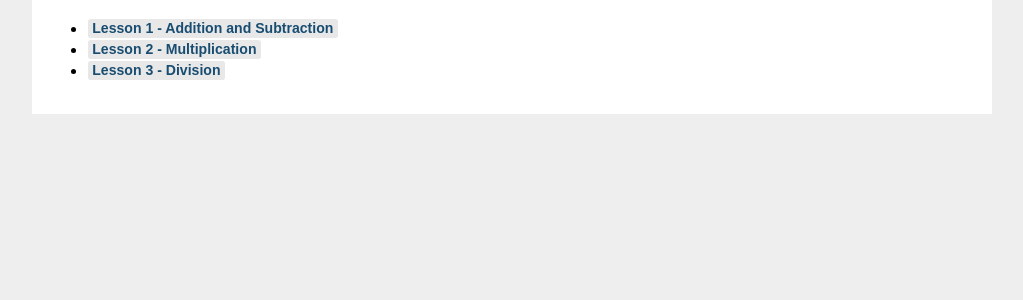
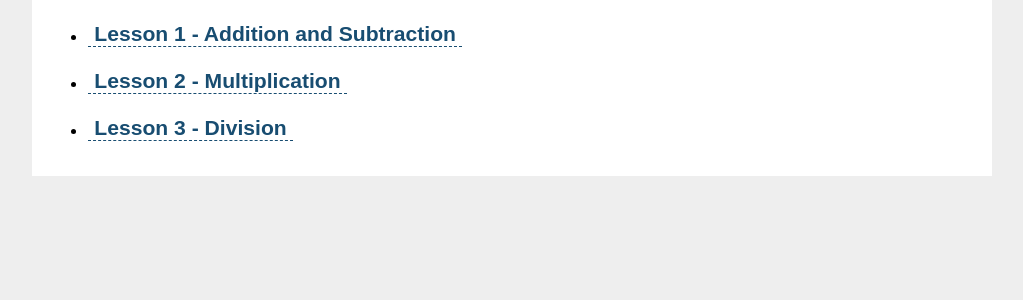
Before and after one commit to bbc6502/mathspractice, a Flask app: page / in a window 1280 px wide. Shown: the part 99-399 px from the top of the page, without its empty margins (128-1151 px from the left). Run offline with Flask 3, Linux system fonts and the light colour scheme.

Commit message:
Update home page format

```diff
--- a/mathspractice/static/style.css
+++ b/mathspractice/static/style.css
@@ -42,13 +42,14 @@ table.compact td { padding: 0; }
     display: inline;
     color: #184d71;
     text-align: center;
-    border-radius: 0.2em;
-    background: #e8e8e8;
     font-weight: bold;
     line-height: 0.8em;
     font-size: 0.8em;
-    padding: 0.1em;
+    padding-top: 0.1em;
     padding-left: 0.3em;
     padding-right: 0.3em;
+    padding-bottom: 0;
     margin: 0;
+    border-width: 1px;
+    border-bottom-style: dashed;
 }
--- a/mathspractice/templates/index.html
+++ b/mathspractice/templates/index.html
@@ -6,8 +6,8 @@
 
 {% block content %}
     <ul>
-    <li><a class="button" href="{{ url_for("lesson1.index") }}">Lesson 1 - Addition and Subtraction</a></li>
-    <li><a class="button" href="{{ url_for("lesson2.index") }}">Lesson 2 - Multiplication</a></li>
-    <li><a class="button" href="{{ url_for("lesson3.index") }}">Lesson 3 - Division</a></li>
+    <li><h1><a class="button" href="{{ url_for("lesson1.index") }}">Lesson 1 - Addition and Subtraction</a></h1></li>
+    <li><h1><a class="button" href="{{ url_for("lesson2.index") }}">Lesson 2 - Multiplication</a></h1></li>
+    <li><h1><a class="button" href="{{ url_for("lesson3.index") }}">Lesson 3 - Division</a></h1></li>
     </ul>
 {% endblock %}
```
